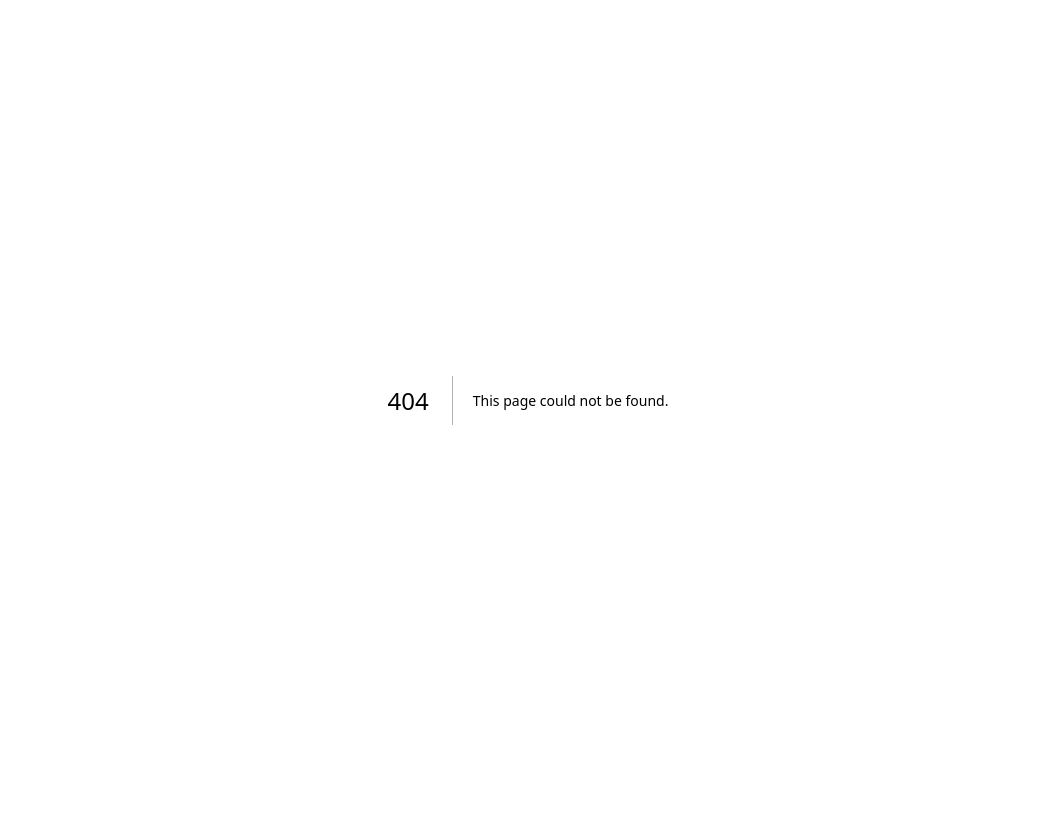
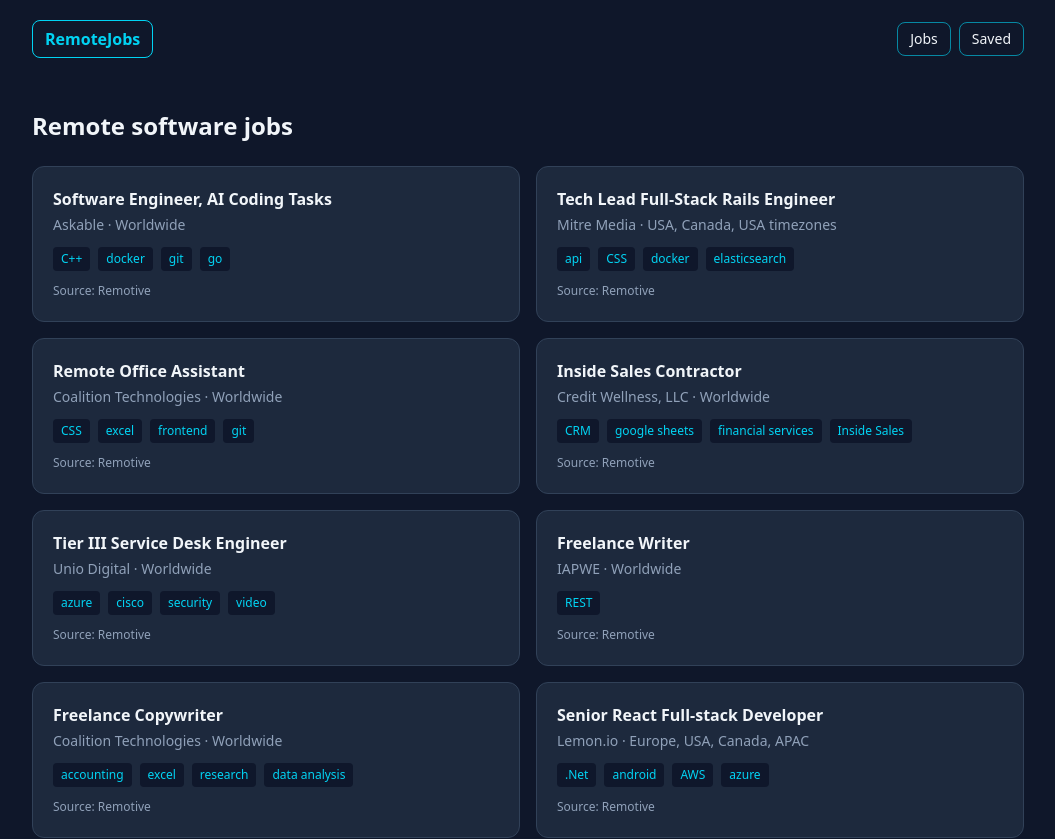
Before and after one commit to Haez0004/remotejobs, a Next.js app: page /jobs in a window 1280 px wide. Before the commit this address had no page. Shown: the top 839 px of the page, without its empty margins (112-1167 px from the left). Before the commit the page ends 800 px from the top, so only its background shows below. Built offline with nearby package versions, Linux system fonts and the light colour scheme; no server answers.

Commit message:
feat: layout, home page and jobs list

```diff
--- /dev/null
+++ b/app/jobs/page.tsx
@@ -0,0 +1,28 @@
+import { Suspense } from 'react'
+import type { Metadata } from 'next'
+import JobCard from '@/components/JobCard'
+import { getJobs } from '@/lib/jobs'
+
+export const metadata: Metadata = { title: 'Remote software jobs' }
+
+async function JobList() {
+  const jobs = await getJobs()
+  return (
+    <div className='grid gap-4 md:grid-cols-2'>
+      {jobs.map((j) => (
+        <JobCard key={j.id} job={j} />
+      ))}
+    </div>
+  )
+}
+
+export default function JobsPage() {
+  return (
+    <section className='w-full max-w-5xl mx-auto px-4 py-8'>
+      <h1 className='text-2xl font-bold mb-6'>Remote software jobs</h1>
+      <Suspense fallback={<p className='text-slate-400'>Loading jobs…</p>}>
+        <JobList />
+      </Suspense>
+    </section>
+  )
+}
--- a/app/layout.tsx
+++ b/app/layout.tsx
@@ -1,29 +1,21 @@
-import type { Metadata } from "next";
-import { Geist, Geist_Mono } from "next/font/google";
-import "./globals.css";
-
-const geistSans = Geist({
-  variable: "--font-geist-sans",
-  subsets: ["latin"],
-});
-
-const geistMono = Geist_Mono({
-  variable: "--font-geist-mono",
-  subsets: ["latin"],
-});
+import type { Metadata } from 'next'
+import './globals.css'
+import Navbar from '@/components/Navbar'
+import Footer from '@/components/Footer'
 
 export const metadata: Metadata = {
-  title: "Create Next App",
-  description: "Generated by create next app",
-};
+  title: { default: 'RemoteJobs', template: '%s | RemoteJobs' },
+  description: 'Browse remote software jobs, search by keyword and save the ones you like. Jobs from Remotive.',
+}
 
-export default function RootLayout({ children }: LayoutProps<"/">) {
+export default function RootLayout({ children }: { children: React.ReactNode }) {
   return (
-    <html
-      lang="en"
-      className={`${geistSans.variable} ${geistMono.variable} h-full antialiased`}
-    >
-      <body className="min-h-full flex flex-col">{children}</body>
+    <html lang='en'>
+      <body className='min-h-screen flex flex-col'>
+        <Navbar />
+        <main className='flex-1'>{children}</main>
+        <Footer />
+      </body>
     </html>
-  );
+  )
 }
--- a/app/page.tsx
+++ b/app/page.tsx
@@ -1,10 +1,17 @@
-import { getJobs } from '@/lib/jobs'
+import Link from 'next/link'
 
-export default async function Home() {
-  const jobs = await getJobs()
+export default function Home() {
   return (
-    <main className='p-6'>
-      Loaded {jobs.length} jobs. First: {jobs[0]?.title}
-    </main>
+    <section className='w-full max-w-5xl mx-auto px-4 py-16'>
+      <h1 className='text-4xl md:text-5xl font-bold leading-tight'>
+        Find your next <span className='text-cyan-400'>remote</span> software job
+      </h1>
+      <p className='mt-4 text-slate-300 max-w-xl'>
+        Search remote developer roles, filter by job type and save the ones you like.
+      </p>
+      <Link href='/jobs' className='inline-block mt-6 bg-cyan-400 text-slate-900 font-bold px-5 py-3 rounded'>
+        Browse jobs
+      </Link>
+    </section>
   )
 }
--- /dev/null
+++ b/components/Footer.tsx
@@ -0,0 +1,11 @@
+export default function Footer() {
+  return (
+    <footer className='w-full max-w-5xl mx-auto px-4 py-8 mt-12 border-t border-slate-800 text-sm text-slate-400'>
+      Jobs from{' '}
+      <a href='https://remotive.com' target='_blank' rel='noopener noreferrer' className='text-cyan-400 hover:underline'>
+        Remotive
+      </a>
+      . Listings are delayed by 24 hours. Built by Haez.
+    </footer>
+  )
+}
--- /dev/null
+++ b/components/JobCard.tsx
@@ -0,0 +1,27 @@
+import Link from 'next/link'
+import type { Job } from '@/lib/jobs'
+
+export default function JobCard({ job }: { job: Job }) {
+  return (
+    <article className='bg-slate-800 border border-slate-700 rounded-xl p-5'>
+      <h2 className='font-bold'>
+        <Link href={`/jobs/${job.id}`} className='hover:text-cyan-400'>
+          {job.title}
+        </Link>
+      </h2>
+      <p className='text-sm text-slate-400 mt-1'>
+        {job.company_name} · {job.candidate_required_location || 'Worldwide'}
+      </p>
+      <div className='mt-3 flex flex-wrap gap-2'>
+        {job.tags.slice(0, 4).map((t) => (
+          <span key={t} className='text-xs text-cyan-400 bg-slate-900 px-2 py-1 rounded'>
+            {t}
+          </span>
+        ))}
+      </div>
+      <a href={job.url} target='_blank' rel='noopener noreferrer' className='inline-block mt-3 text-xs text-slate-400 hover:underline'>
+        Source: Remotive
+      </a>
+    </article>
+  )
+}
--- /dev/null
+++ b/components/Navbar.tsx
@@ -0,0 +1,23 @@
+import Link from 'next/link'
+
+const links = [
+  { href: '/jobs', label: 'Jobs' },
+  { href: '/saved', label: 'Saved' },
+]
+
+export default function Navbar() {
+  return (
+    <nav className='w-full max-w-5xl mx-auto flex items-center justify-between px-4 py-5'>
+      <Link href='/' className='font-bold text-cyan-400 border border-cyan-400 rounded-lg px-3 py-1.5'>
+        RemoteJobs
+      </Link>
+      <div className='flex gap-2 text-sm'>
+        {links.map((l) => (
+          <Link key={l.href} href={l.href} className='border border-cyan-400/60 rounded-lg px-3 py-1.5 hover:bg-cyan-400 hover:text-slate-900'>
+            {l.label}
+          </Link>
+        ))}
+      </div>
+    </nav>
+  )
+}
```
Also changed, not shown: 1 other file (tests, documents, lock files or other folders).
